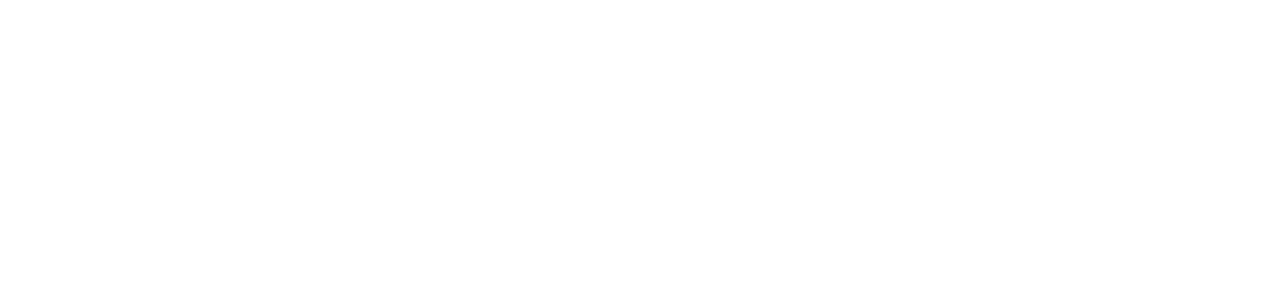
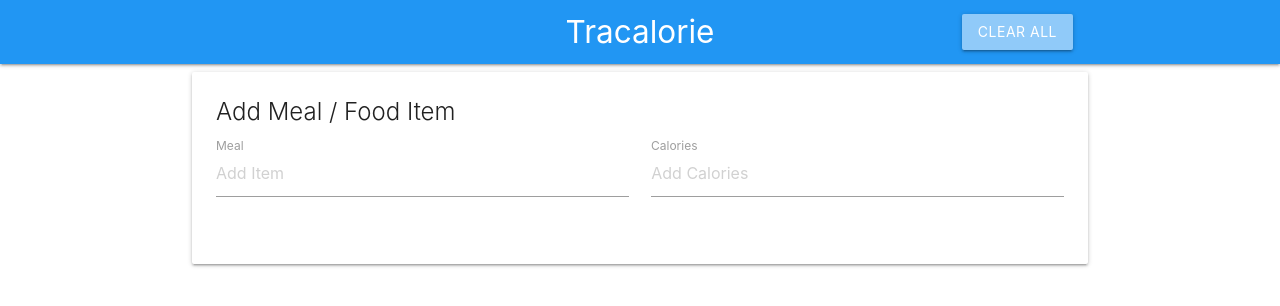
Before and after one commit to vzan2012/Tracalorie, a plain HTML site: page index.html in a window 1280 px wide. Drawn offline with nearby package versions, Linux system fonts and the light colour scheme.

Commit message:
feat(home): Updation of UI Design - partial

```diff
--- a/index.html
+++ b/index.html
@@ -1,25 +1,71 @@
 <!DOCTYPE html>
 <html lang="en">
-<head>
-    <meta charset="UTF-8">
-    <meta name="viewport" content="width=device-width, initial-scale=1.0">
-    <meta http-equiv="X-UA-Compatible" content="ie=edge">
+  <head>
+    <meta charset="UTF-8" />
+    <meta name="viewport" content="width=device-width, initial-scale=1.0" />
+    <meta http-equiv="X-UA-Compatible" content="ie=edge" />
     <title>Tracalorie | Meal &amp; Calories Tracker</title>
 
     <!-- Materialize CSS Styles -->
-    <link rel="stylesheet" href="https://cdnjs.cloudflare.com/ajax/libs/materialize/1.0.0/css/materialize.min.css">
+    <link
+      rel="stylesheet"
+      href="https://cdnjs.cloudflare.com/ajax/libs/materialize/1.0.0/css/materialize.min.css"
+    />
+    <!-- FontAwesome - CDN CSS -->
+    <link
+      rel="stylesheet"
+      href="https://cdnjs.cloudflare.com/ajax/libs/font-awesome/4.7.0/css/font-awesome.css"
+    />
     <!-- Custom Styles  -->
     <link rel="stylesheet" href="css/styles.css" />
+  </head>
+  <body>
+    <!-- NavBar - Section - Start -->
+    <nav>
+      <div class="nav-wrapper blue">
+        <div class="container">
+          <a href="#" class="brand-logo center">Tracalorie</a>
+          <ul class="right">
+            <li>
+              <a href="#" class="clear-btn btn blue lighten-3">Clear All</a>
+            </li>
+          </ul>
+        </div>
+      </div>
+    </nav>
+    <!-- NavBar - Section - End -->
 
-</head>
-<body>
+    <!-- Form Section - Start -->
+    <div class="container">
+      <div class="card">
+        <div class="card-content">
+          <span class="card-title">Add Meal / Food Item</span>
+          <form class="col">
+            <div class="row">
+              <div class="input-field col s6">
+                <input type="text" id="item-name" placeholder="Add Item" />
+                <label for="item-name">Meal</label>
+              </div>
+              <div class="input-field col s6">
+                <input
+                  type="text"
+                  id="item-calories"
+                  placeholder="Add Calories"
+                />
+                <label for="item-calories">Calories</label>
+              </div>
+            </div>
+          </form>
+        </div>
+      </div>
+    </div>
+    <!-- Form Section - End -->
 
-
-
+    <!-- jQuery CDN -->
+    <script src="https://cdnjs.cloudflare.com/ajax/libs/jquery/3.4.0/jquery.min.js"></script>
     <!-- Materialize Scripts -->
     <script src="https://cdnjs.cloudflare.com/ajax/libs/materialize/1.0.0/js/materialize.min.js"></script>
     <!-- Custom Scripts -->
     <script src="js/app.js"></script>
-
-</body>
+  </body>
 </html>
```
